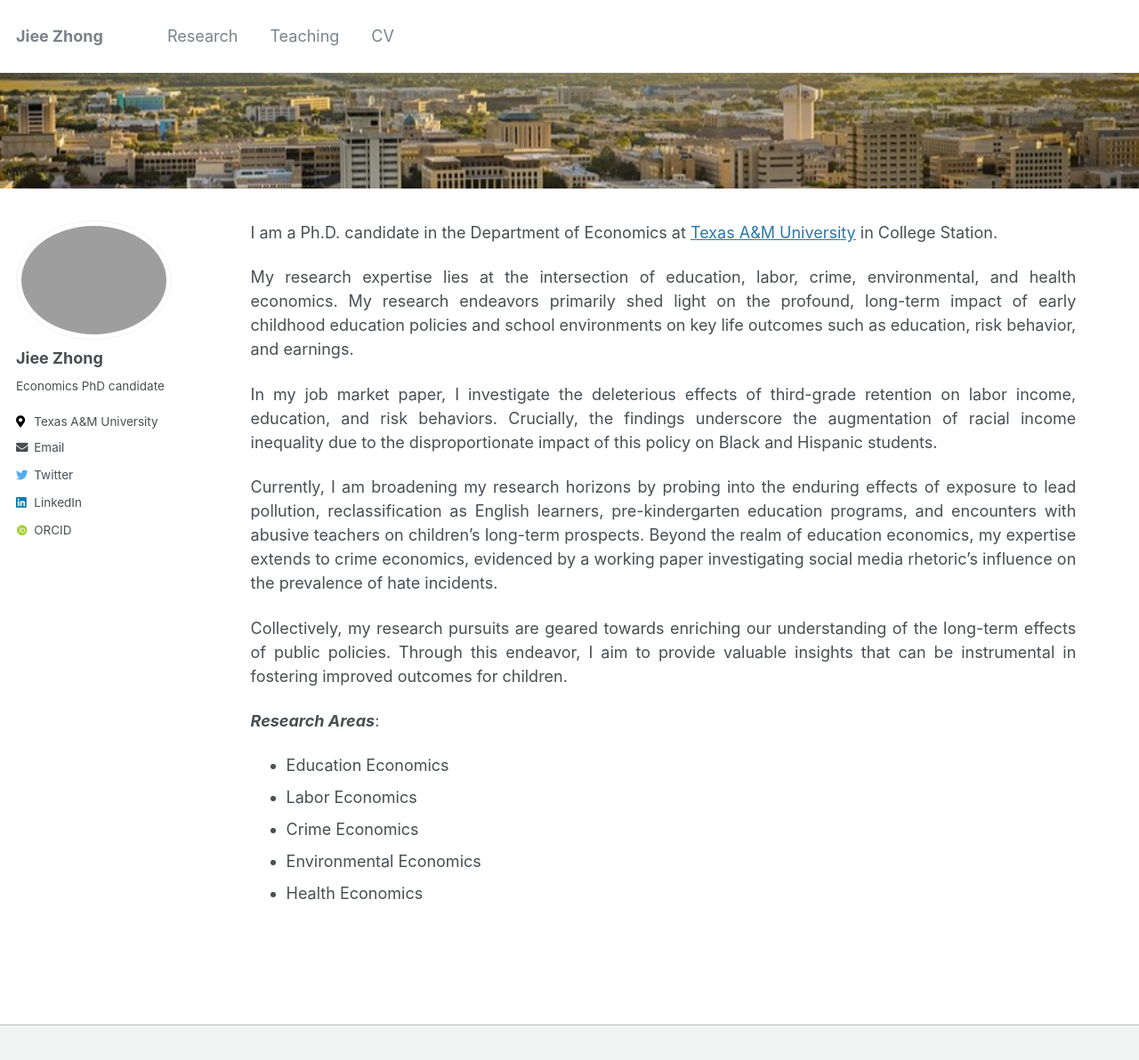
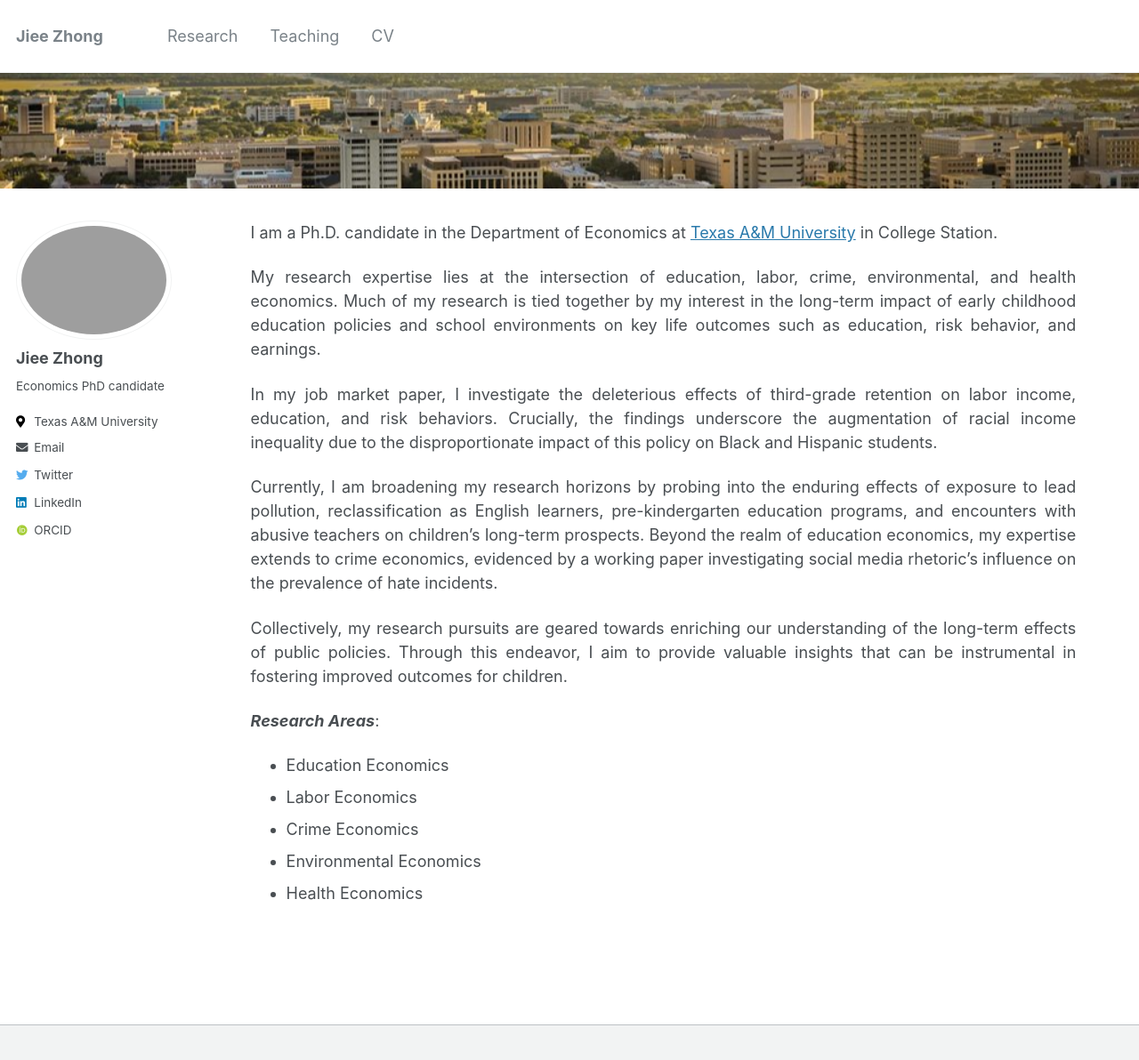
Before and after one commit to jieezhong/jieezhong.github.io, a Jekyll site: the page built from _pages/about.md, in a window 1280 px wide and 1225 px high. Shown: the top 1192 px of the window at 89% size. Built offline with Jekyll 4.4.1, drawn with Linux system fonts in a browser that asks for light colours; some web fonts are replaced.

Commit message:
Update about.md

```diff
--- a/_pages/about.md
+++ b/_pages/about.md
@@ -7,7 +7,7 @@ header:
 
 I am a Ph.D. candidate in the Department of Economics at [Texas A&M University](https://liberalarts.tamu.edu/economics/) in College Station.
 
-My research expertise lies at the intersection of education, labor, crime, environmental, and health economics. My research endeavors primarily shed light on the profound, long-term impact of early childhood education policies and school environments on key life outcomes such as education, risk behavior, and earnings.
+My research expertise lies at the intersection of education, labor, crime, environmental, and health economics. Much of my research is tied together by my interest in the long-term impact of early childhood education policies and school environments on key life outcomes such as education, risk behavior, and earnings.
 
 In my job market paper, I investigate the deleterious effects of third-grade retention on labor income, education, and risk behaviors. Crucially, the findings underscore the augmentation of racial income inequality due to the disproportionate impact of this policy on Black and Hispanic students.
 
```
